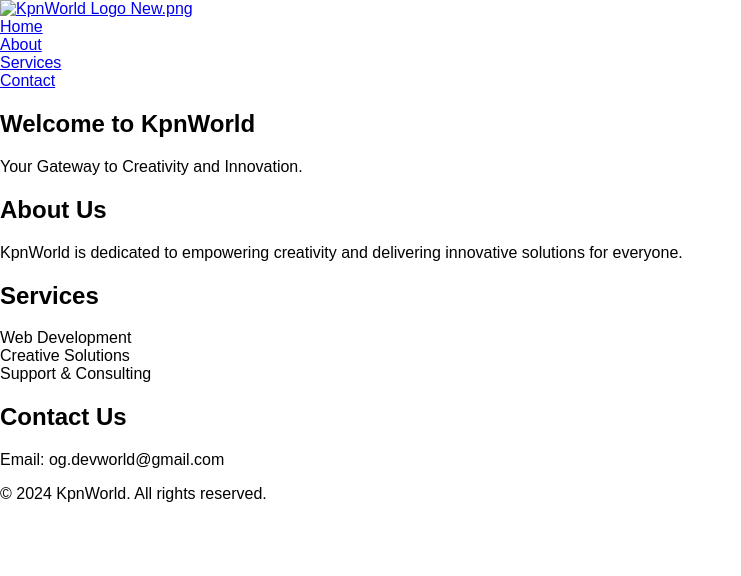
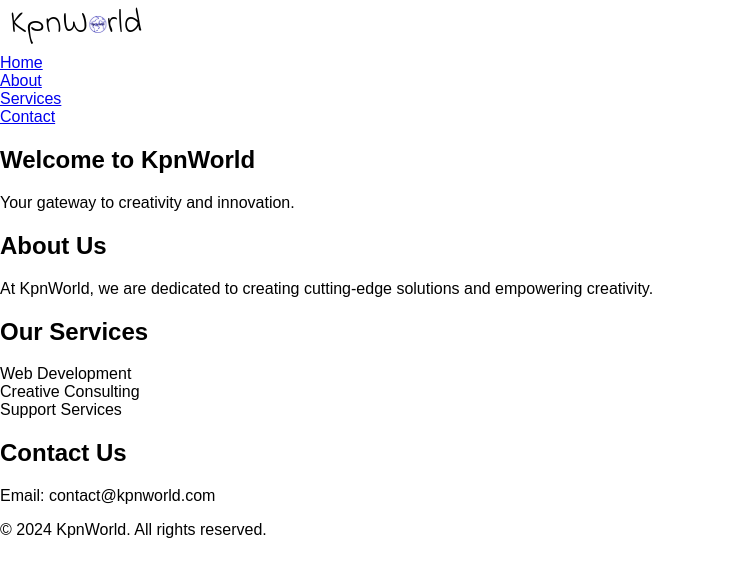
Before and after one commit to KpnWorld/Cloud, a plain HTML site: page index.html in a window 1280 px wide. Shown: the whole page, without its empty margins (0-741 px from the left). Drawn offline with Linux system fonts and the light colour scheme.

Commit message:
Update index.html
Title Update: The title now reads "KpnWorld - Home: Empowering Passion to Success."
Description: Meta description was added for SEO.
Logo Update: Changed the logo file name to "KpnWorld Logo New.png".
Favicon: Updated the favicon to "favicon.png".

```diff
--- a/index.html
+++ b/index.html
@@ -4,7 +4,7 @@
     <meta charset="UTF-8">
     <meta name="viewport" content="width=device-width, initial-scale=1.0">
     <meta name="description" content="Welcome to KpnWorld - Your Gateway to Creativity and Innovation.">
-    <title>KpnWorld - Home: Empowering Passion to Success </title>
+    <title>KpnWorld - Home: Empowering Passion to Success</title>
     <!-- Link to CSS file -->
     <link rel="stylesheet" href="styles.css">
     <!-- Favicon -->
@@ -16,7 +16,7 @@
             <ul>
                 <li>
                     <a href="#home">
-                    <img src="KpnWorld" alt="KpnWorld Logo New.png" class="logo">
+                        <img src="KpnWorld Logo New.png" alt="KpnWorld Logo" class="logo">
                     </a>
                 </li>
                 <li><a href="#home">Home</a></li>
@@ -27,33 +27,34 @@
         </nav>
     </header>
 
-
+    <!-- Main Content -->
     <main>
         <section id="home">
             <h1>Welcome to KpnWorld</h1>
-            <p>Your Gateway to Creativity and Innovation.</p>
+            <p>Your gateway to creativity and innovation.</p>
         </section>
 
         <section id="about">
             <h2>About Us</h2>
-            <p>KpnWorld is dedicated to empowering creativity and delivering innovative solutions for everyone.</p>
+            <p>At KpnWorld, we are dedicated to creating cutting-edge solutions and empowering creativity.</p>
         </section>
 
         <section id="services">
-            <h2>Services</h2>
+            <h2>Our Services</h2>
             <ul>
                 <li>Web Development</li>
-                <li>Creative Solutions</li>
-                <li>Support & Consulting</li>
+                <li>Creative Consulting</li>
+                <li>Support Services</li>
             </ul>
         </section>
 
         <section id="contact">
             <h2>Contact Us</h2>
-            <p>Email: og.devworld@gmail.com</p>
+            <p>Email: contact@kpnworld.com</p>
         </section>
     </main>
 
+    <!-- Footer -->
     <footer>
         <p>&copy; 2024 KpnWorld. All rights reserved.</p>
     </footer>
```
Lines whose indentation alone changed are shown as unchanged.
